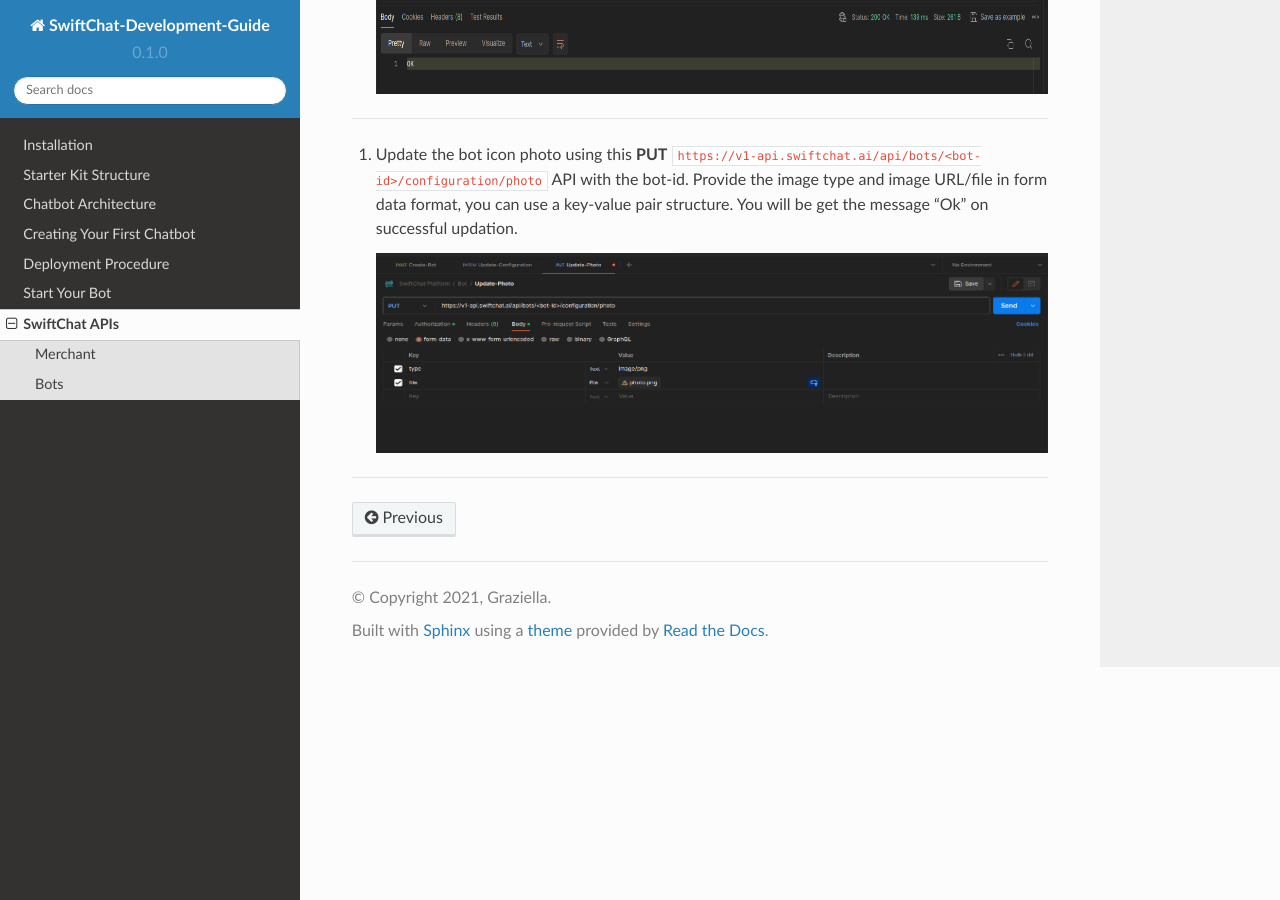
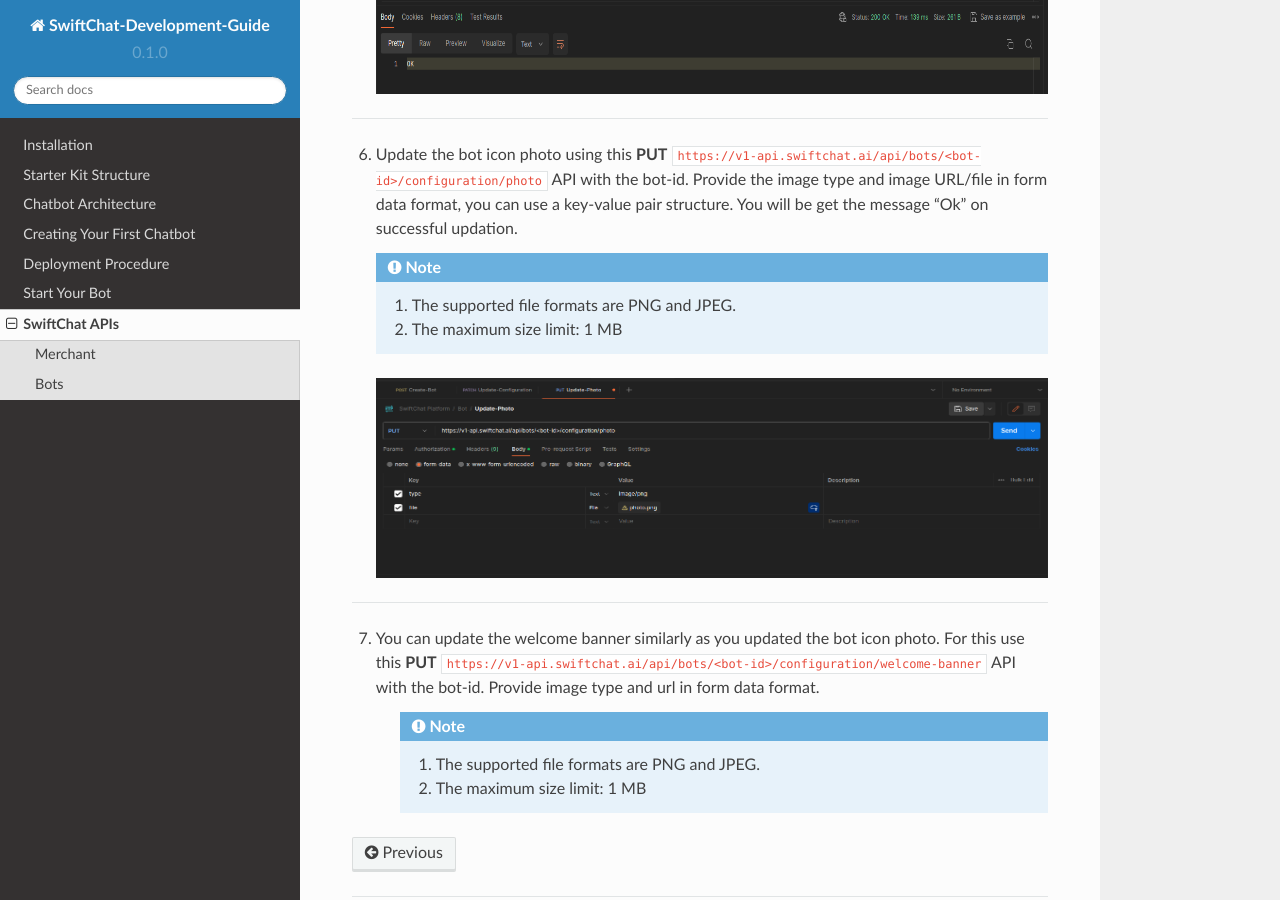
Before and after one commit to Priyanka-sharma181/Chatbot-Development-Guide, a Sphinx documentation site: the page built from docs/source/api_reference.rst, in a window 1280 px wide and 900 px high, scrolled down 4512 px. Built offline with Sphinx 7.4.7 and the Read the Docs theme 2.0.0, drawn with Linux system fonts in a browser that asks for light colours.

Commit message:
updating API-reference section

```diff
--- a/docs/source/api_reference.rst
+++ b/docs/source/api_reference.rst
@@ -180,7 +180,13 @@
 
 ------------------------
 
-1. Update the bot icon photo using this **PUT** ``https://v1-api.swiftchat.ai/api/bots/<bot-id>/configuration/photo`` API with the bot-id. Provide the image type and image URL/file in form data format, you can use a key-value pair structure. You will be get the message "Ok" on successful updation.
+6. Update the bot icon photo using this **PUT** ``https://v1-api.swiftchat.ai/api/bots/<bot-id>/configuration/photo`` API with the bot-id. Provide the image type and image URL/file in form data format, you can use a key-value pair structure. You will be get the message "Ok" on successful updation.
+
+   .. note::
+
+    1. The supported file formats are PNG and JPEG.
+
+    2. The maximum size limit: 1 MB
 
    .. image:: ../images/update_photo.png
         :alt: Deployment Structure
@@ -189,3 +195,11 @@
         :align: center
 
 ------------------------
+
+7. You can update the welcome banner similarly as you updated the bot icon photo. For this use this **PUT** ``https://v1-api.swiftchat.ai/api/bots/<bot-id>/configuration/welcome-banner`` API with the bot-id. Provide image type and url in form data format.
+
+    .. note::
+
+       1. The supported file formats are PNG and JPEG.
+
+       2. The maximum size limit: 1 MB
```
